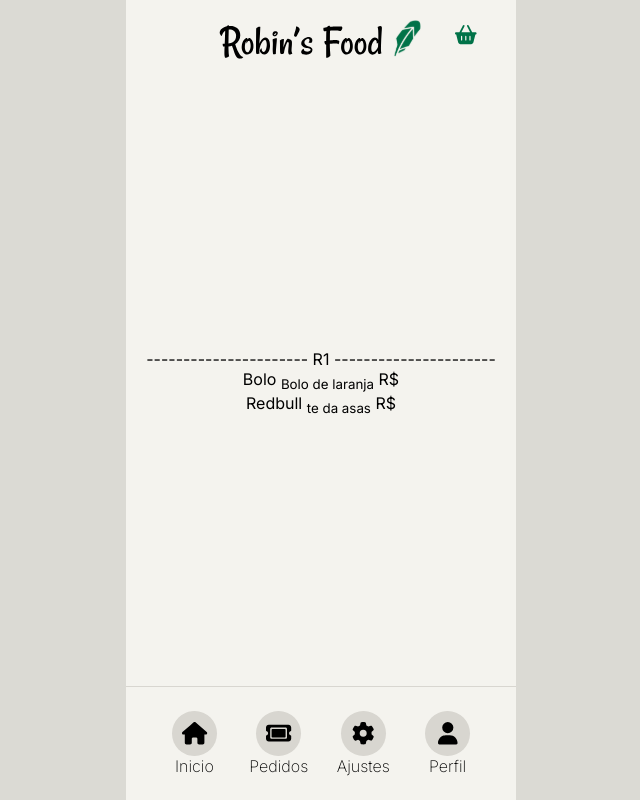
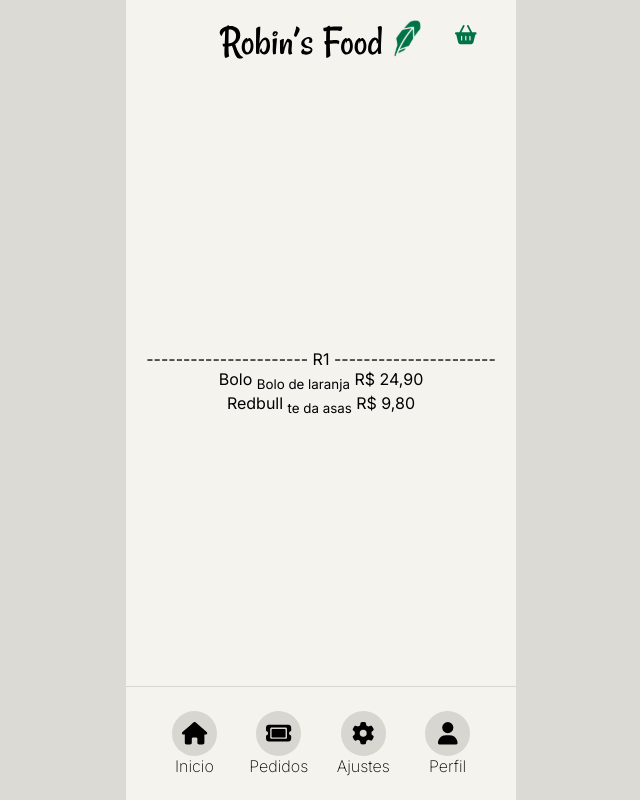
Before and after one commit to caio303/robins-food, a React (Create React App) app in the folder frontend/: page /restaurante/1 in a window 1280 px wide. Shown: the whole page, without its empty margins (319-959 px from the left). Built offline with nearby package versions, Linux system fonts and the light colour scheme; a web font is replaced by a local one.

Commit message:
Fix carditem e comecar a fazer o css dele

```diff
--- a/frontend/src/components/CardItem.jsx
+++ b/frontend/src/components/CardItem.jsx
@@ -1,3 +1,5 @@
+import './CardItem.scss'
+
 export const CardItem = ({titulo, valor, subtitulos}) => {
     return <div>{titulo} <sub>{subtitulos.map(st=>st)}</sub> R$ {valor}</div>
 }
--- /dev/null
+++ b/frontend/src/components/CardItem.scss
@@ -0,0 +1,5 @@
+// TODOOOOO
+
+
+//    /\
+//    ||
--- a/frontend/src/components/ConteudoRestaurante.jsx
+++ b/frontend/src/components/ConteudoRestaurante.jsx
@@ -19,7 +19,7 @@ export const ConteudoRestaurante = () => {
                 {restaurante.catalogo && restaurante.catalogo.map(item =>
                     <CardItem
                         titulo={item.nome}
-                        valor={item.preco}
+                        valor={item.valor}
                         subtitulos={item.detalhes}
                         key={item.id} />
                 )}
```
